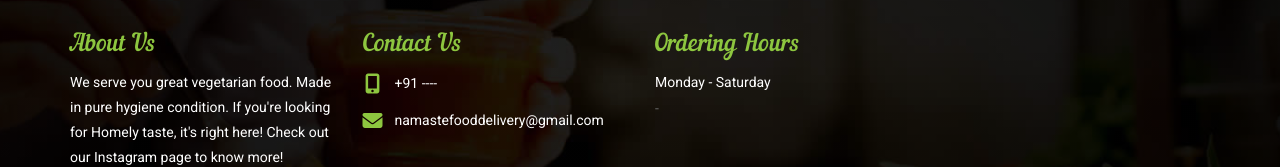
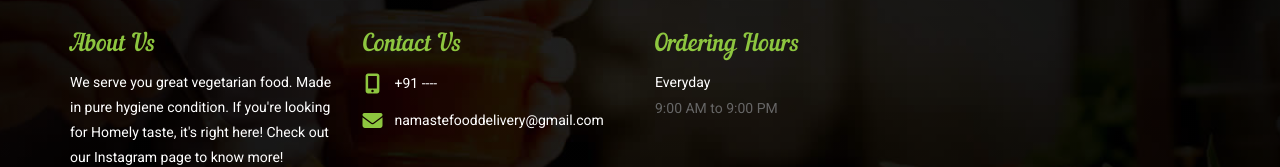
Before and after one commit to Amkhatri31/Namastefooddelivery, a plain HTML site: page index.html in a window 1280 px wide. Shown: the part 4074-4241 px from the top of the page. Drawn offline with Linux system fonts and the light colour scheme; a web font is replaced by a local one.

Commit message:
Update index.html

```diff
--- a/index.html
+++ b/index.html
@@ -852,8 +852,8 @@ Enjoy with smile!</h4>
 
                                 <ul>
                                     <li>
-                                        <p>Monday - Saturday</p>
-                                        <span>-</span>
+                                        <p>Everyday</p>
+                                        <span>9:00 AM to 9:00 PM</span>
                                     </li>
                                 </ul>
                             </div>
```
